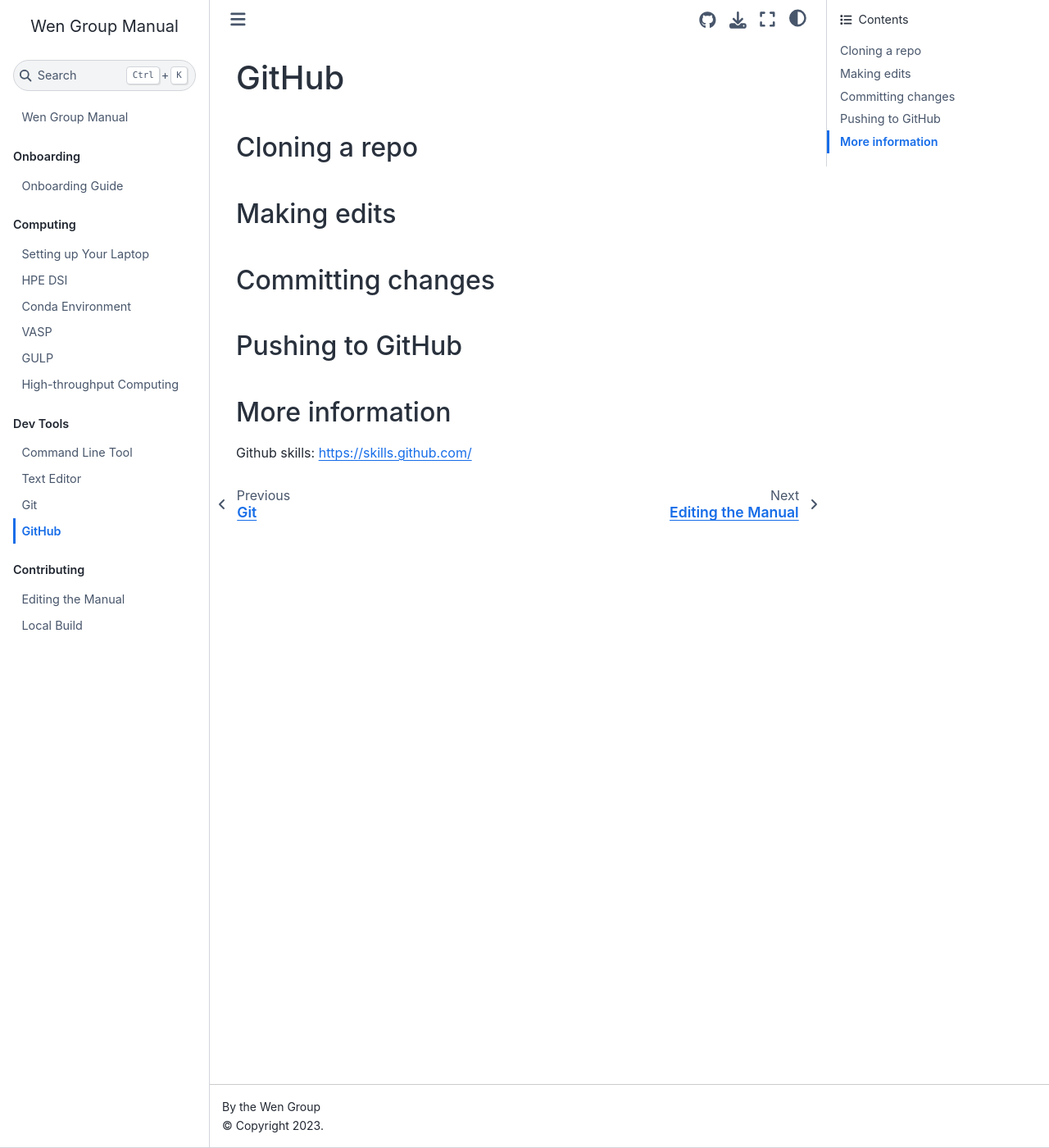
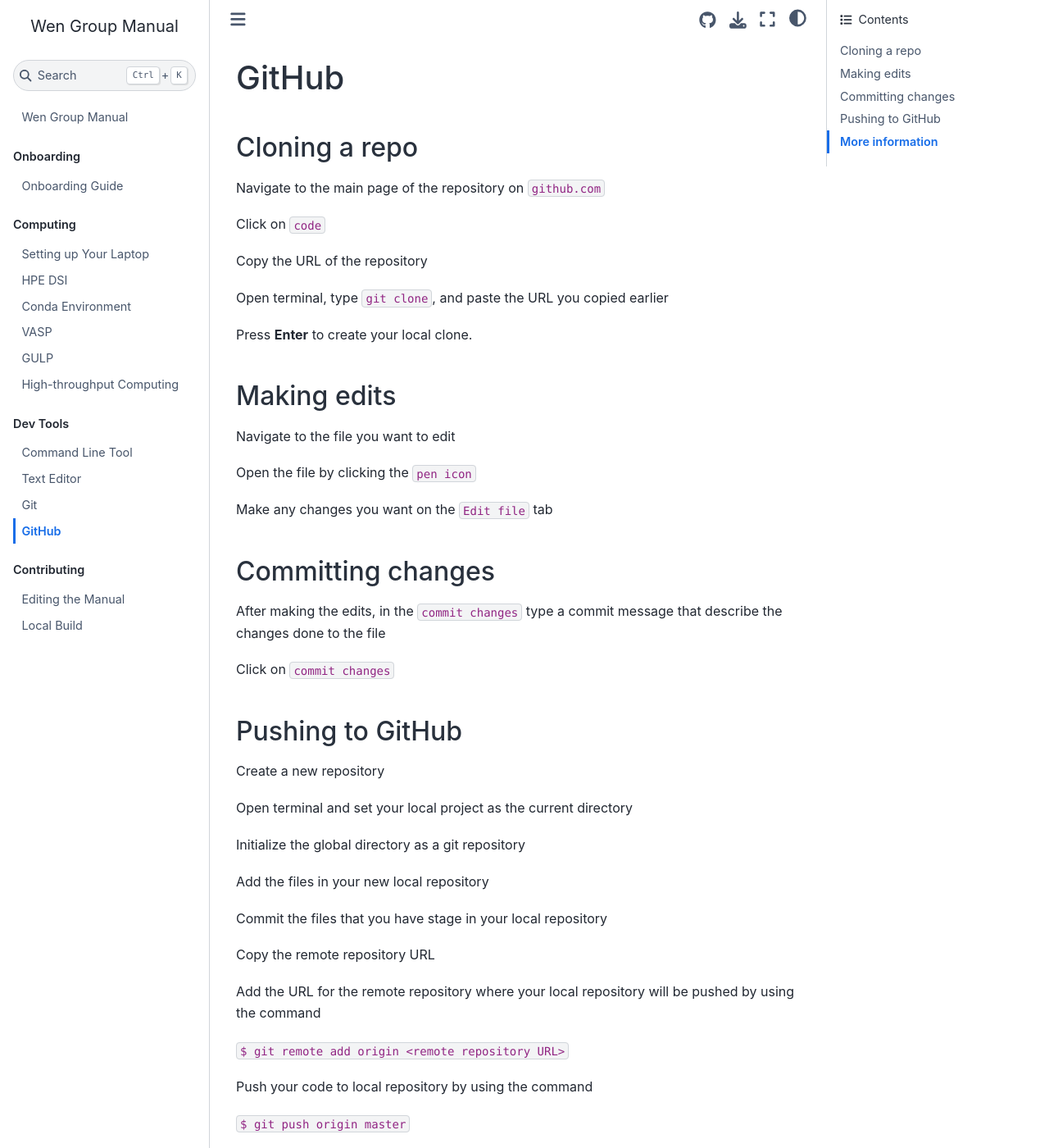
Before and after one commit to wengroup/group_manual, a Jupyter Book: the page built from docs/devtool/github.md, in a window 1280 px wide and 1400 px high. Shown: the whole window at 82% size. Built offline with Jupyter Book 1.0.4 settings and Sphinx 7.4.7 and the Sphinx Book theme 1.1.4, drawn with Linux system fonts in a browser that asks for light colours; some of the changed text lies outside the part shown.

Commit message:
Update github.md

```diff
--- a/docs/devtool/github.md
+++ b/docs/devtool/github.md
@@ -1,14 +1,54 @@
-(label:github)=
-
 # GitHub
 
 ## Cloning a repo
 
+Navigate to the main page of the repository on `github.com`
+
+Click on `code`
+
+Copy the URL of the repository
+
+Open terminal, type `git clone`, and paste the URL you copied earlier
+
+Press **Enter** to create your local clone.
+
 ## Making edits
+
+Navigate to the file you want to edit
+
+Open the file by clicking the `pen icon`
+
+Make any changes you want on the `Edit file` tab
 
 ## Committing changes
 
+After making the edits, in the `commit changes` type a commit message that describe the changes done to the file
+
+Click on `commit changes`
+
 ## Pushing to GitHub
+
+Create a new repository
+
+Open terminal and set your local project as the current directory
+
+Initialize the global directory as a git repository
+
+Add the files in your new local repository
+
+Commit the files that you have stage in your local repository
+
+Copy the remote repository URL
+
+Add the URL for the remote repository where your local repository will be pushed by using the command
+
+`$ git remote add origin <remote repository URL>`
+
+Push your code to local repository by using the command
+
+`$ git push origin master`
+
+Vierw your files in your repository
 
 ## More information
 
```
